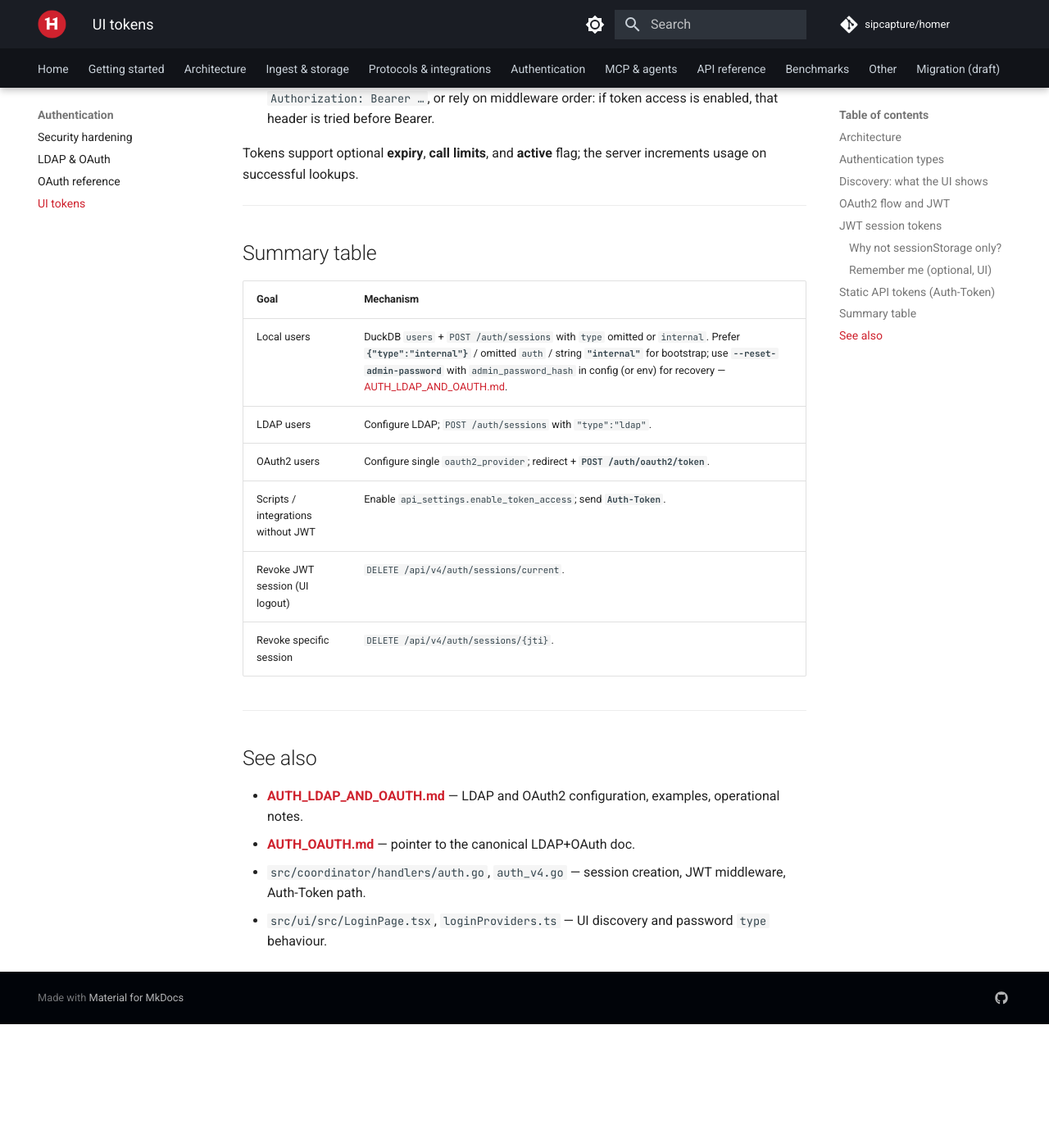
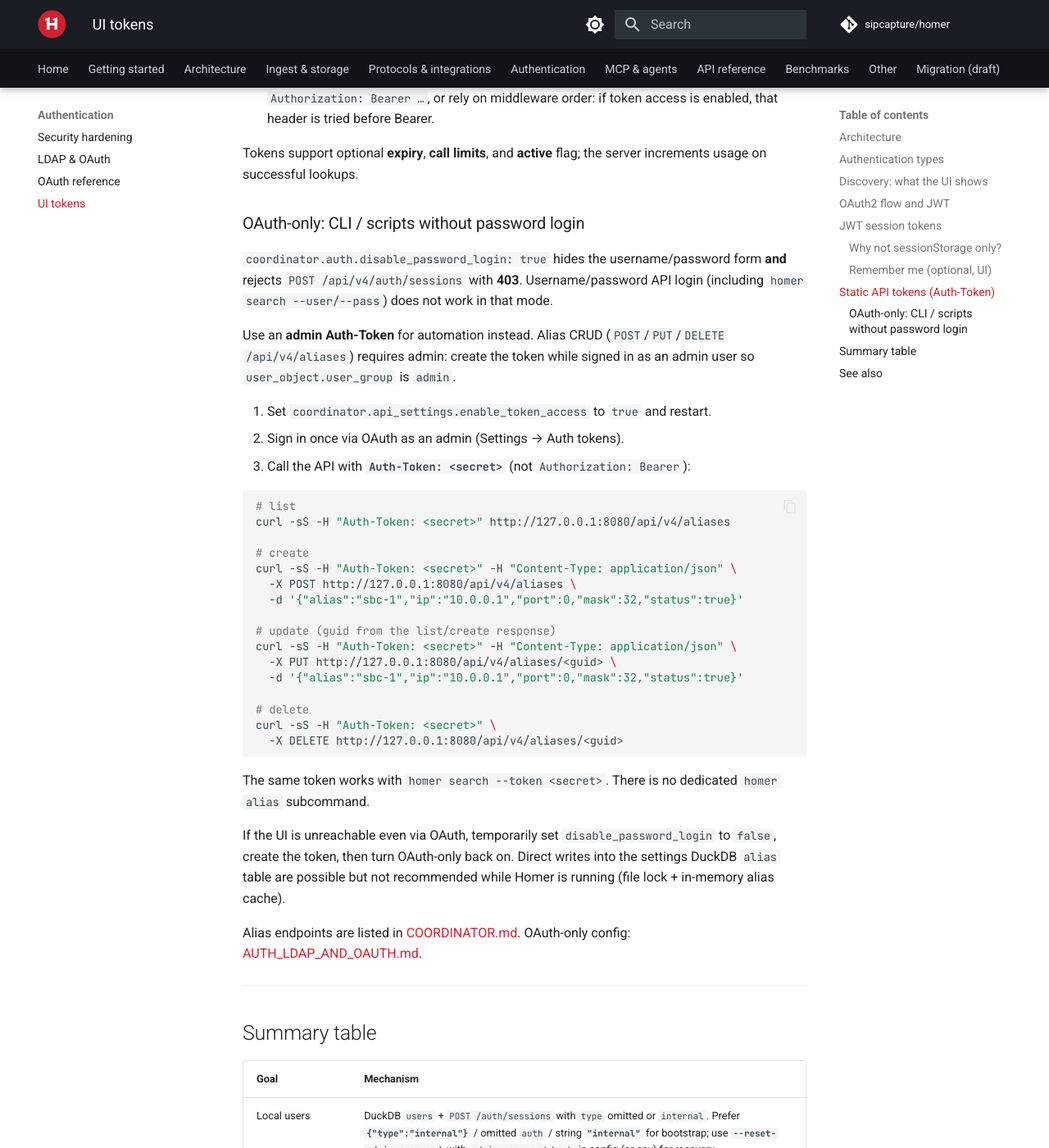
Before and after one commit to sipcapture/homer, an MkDocs documentation site: the page built from docs/UI_COORDINATOR_AUTH_AND_TOKENS.md, in a window 1280 px wide and 1400 px high, scrolled down 5280 px. Shown: the whole window at 82% size. Built offline with MkDocs 1.6.1 and Material for MkDocs 9.7.7, drawn with Linux system fonts in a browser that asks for light colours; comment, search, counter and statistics services are not loaded; before the commit the page ends 6529 px from its top, so only the background shows below that; some of the changed text lies outside the part shown.

Commit message:
docs: explain Auth-Token alias CRUD when password login is disabled
OAuth-only installs reject POST /auth/sessions, so scripts must use an
admin Auth-Token against /api/v4/aliases instead of username/password.

````diff
--- a/docs/UI_COORDINATOR_AUTH_AND_TOKENS.md
+++ b/docs/UI_COORDINATOR_AUTH_AND_TOKENS.md
@@ -112,6 +112,41 @@
 
 Tokens support optional **expiry**, **call limits**, and **active** flag; the server increments usage on successful lookups.
 
+### OAuth-only: CLI / scripts without password login
+
+`coordinator.auth.disable_password_login: true` hides the username/password form **and** rejects `POST /api/v4/auth/sessions` with **403**. Username/password API login (including `homer search --user/--pass`) does not work in that mode.
+
+Use an **admin Auth-Token** for automation instead. Alias CRUD (`POST`/`PUT`/`DELETE /api/v4/aliases`) requires admin: create the token while signed in as an admin user so `user_object.user_group` is `admin`.
+
+1. Set `coordinator.api_settings.enable_token_access` to `true` and restart.
+2. Sign in once via OAuth as an admin (Settings → Auth tokens).
+3. Call the API with **`Auth-Token: <secret>`** (not `Authorization: Bearer`):
+
+```bash
+# list
+curl -sS -H "Auth-Token: <secret>" http://127.0.0.1:8080/api/v4/aliases
+
+# create
+curl -sS -H "Auth-Token: <secret>" -H "Content-Type: application/json" \
+  -X POST http://127.0.0.1:8080/api/v4/aliases \
+  -d '{"alias":"sbc-1","ip":"10.0.0.1","port":0,"mask":32,"status":true}'
+
+# update (guid from the list/create response)
+curl -sS -H "Auth-Token: <secret>" -H "Content-Type: application/json" \
+  -X PUT http://127.0.0.1:8080/api/v4/aliases/<guid> \
+  -d '{"alias":"sbc-1","ip":"10.0.0.1","port":0,"mask":32,"status":true}'
+
+# delete
+curl -sS -H "Auth-Token: <secret>" \
+  -X DELETE http://127.0.0.1:8080/api/v4/aliases/<guid>
+```
+
+The same token works with `homer search --token <secret>`. There is no dedicated `homer alias` subcommand.
+
+If the UI is unreachable even via OAuth, temporarily set `disable_password_login` to `false`, create the token, then turn OAuth-only back on. Direct writes into the settings DuckDB `alias` table are possible but not recommended while Homer is running (file lock + in-memory alias cache).
+
+Alias endpoints are listed in [COORDINATOR.md](./COORDINATOR.md#settings--configuration). OAuth-only config: [AUTH_LDAP_AND_OAUTH.md](./AUTH_LDAP_AND_OAUTH.md#oauth-only-login-hide-usernamepassword).
+
 ---
 
 ## Summary table
@@ -122,6 +157,7 @@
 | LDAP users | Configure LDAP; `POST /auth/sessions` with `"type":"ldap"`. |
 | OAuth2 users | Configure single `oauth2_provider`; redirect + **`POST /auth/oauth2/token`**. |
 | Scripts / integrations without JWT | Enable `api_settings.enable_token_access`; send **`Auth-Token`**. |
+| OAuth-only + alias CLI | Admin Auth-Token + `POST`/`PUT`/`DELETE /api/v4/aliases` ([details](#oauth-only-cli--scripts-without-password-login)). |
 | Revoke JWT session (UI logout) | `DELETE /api/v4/auth/sessions/current`. |
 | Revoke specific session | `DELETE /api/v4/auth/sessions/{jti}`. |
 
````
Also changed, not shown: docs/AUTH_LDAP_AND_OAUTH.md (+2 -0 lines), docs/COORDINATOR.md (+5 -3 lines).
